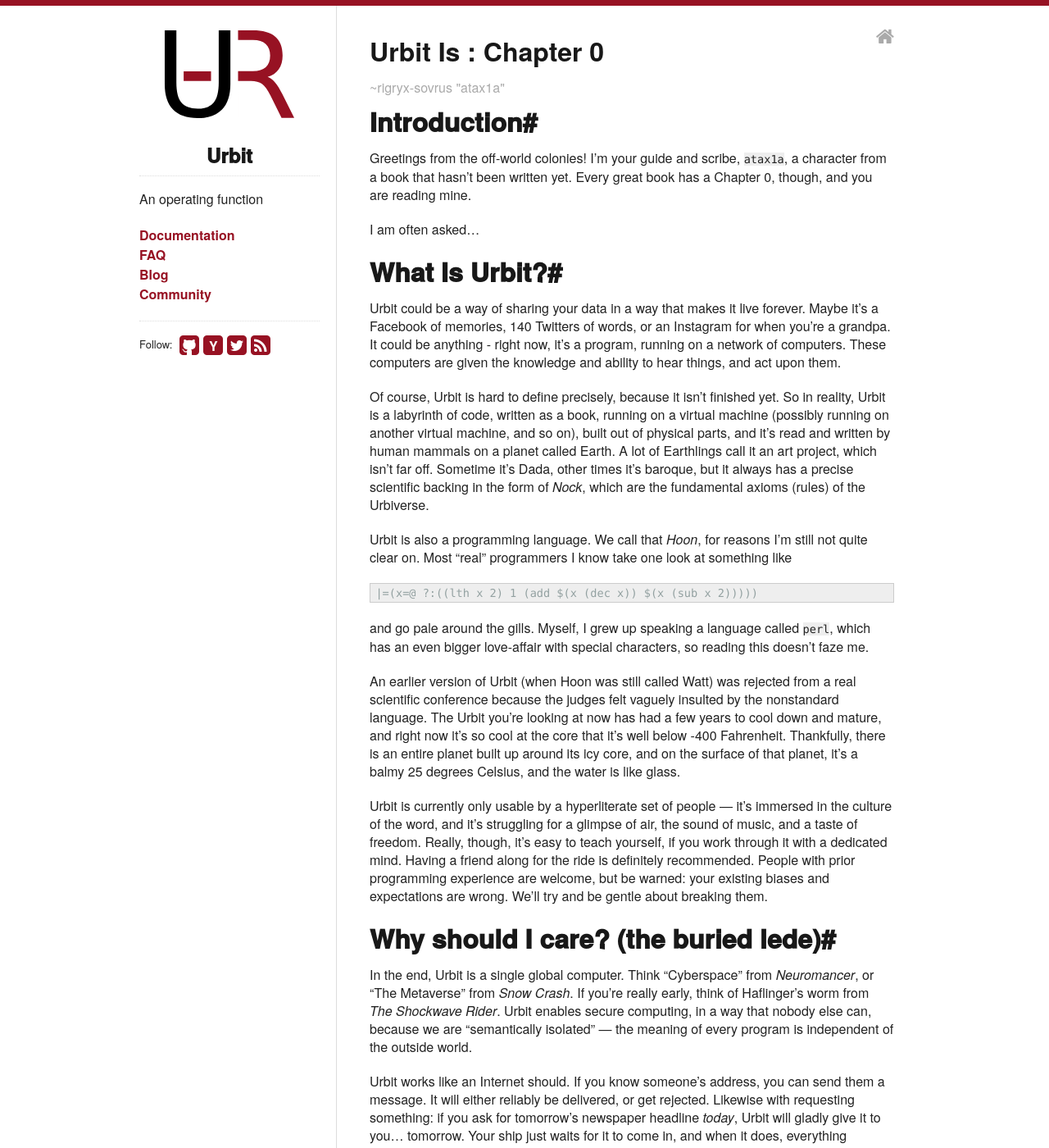
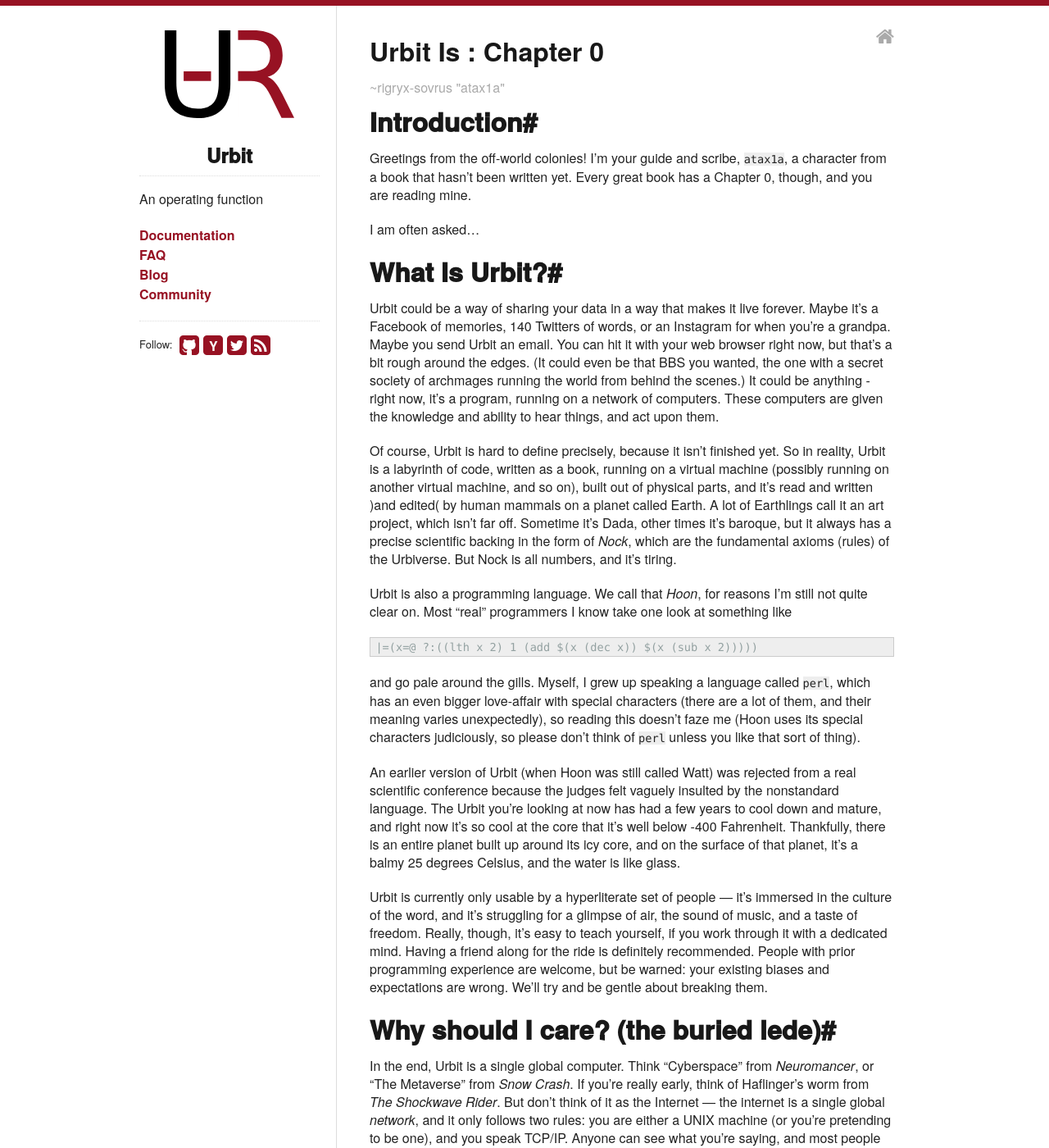
Before and after one commit to urbit/old-urbit.org, a Jekyll site: the page built from _posts/blog/2013-12-15-urbit-ch0.markdown, in a window 1280 px wide and 1400 px high. Shown: the whole window at 82% size. Built offline with Jekyll 4.4.1, drawn with Linux system fonts in a browser that asks for light colours; some of the changed text lies outside the part shown.

Commit message:
It isn't the 15th yet...

```diff
--- a/_posts/blog/2013-12-15-urbit-ch0.markdown
+++ b/_posts/blog/2013-12-15-urbit-ch0.markdown
@@ -17,19 +17,23 @@
 
 Urbit could be a way of sharing your data in a way that makes it live
 forever. Maybe it's a Facebook of memories, 140 Twitters of words, or an
-Instagram for when you're a grandpa. It could be anything - right now,
-it's a program, running on a network of computers. These computers are
-given the knowledge and ability to hear things, and act upon them.
+Instagram for when you're a grandpa. Maybe you send Urbit an email. You
+can hit it with your web browser right now, but that's a bit rough
+around the edges. (It could even be that BBS you wanted, the one with a
+secret society of archmages running the world from behind the scenes.)
+It could be anything - right now, it's a program, running on a network
+of computers. These computers are given the knowledge and ability to
+hear things, and act upon them.
 
-Of course, Urbit is hard to define precisely, because it isn't
-finished yet. So in reality, Urbit is a labyrinth of code, written as
-a book, running on a virtual machine (possibly running on another
-virtual machine, and so on), built out of physical parts, and it's
-read and written by human mammals on a planet called Earth. A lot of
+Of course, Urbit is hard to define precisely, because it isn't finished
+yet. So in reality, Urbit is a labyrinth of code, written as a book,
+running on a virtual machine (possibly running on another virtual
+machine, and so on), built out of physical parts, and it's read and
+written )and edited( by human mammals on a planet called Earth. A lot of
 Earthlings call it an art project, which isn't far off. Sometime it's
 Dada, other times it's baroque, but it always has a precise scientific
-backing in the form of *Nock*, which are the fundamental axioms
-(rules) of the Urbiverse.
+backing in the form of *Nock*, which are the fundamental axioms (rules)
+of the Urbiverse. But Nock is all numbers, and it's tiring.
 
 Urbit is also a programming language. We call that *Hoon*, for reasons
 I'm still not quite clear on. Most "real" programmers I know take one
@@ -39,7 +43,10 @@
 
 and go pale around the gills. Myself, I grew up speaking a language
 called `perl`, which has an even bigger love-affair with special
-characters, so reading this doesn't faze me.
+characters (there are a lot of them, and their meaning varies
+unexpectedly), so reading this doesn't faze me (Hoon uses its special
+characters judiciously, so please don't think of `perl` unless you like
+that sort of thing).
 
 An earlier version of Urbit (when Hoon was still called Watt) was
 rejected from a real scientific conference because the judges felt
@@ -63,10 +70,18 @@
 
 In the end, Urbit is a single global computer. Think "Cyberspace" from
 _Neuromancer_, or "The Metaverse" from _Snow Crash_. If you're really
-early, think of Haflinger's worm from _The Shockwave Rider_. Urbit
-enables secure computing, in a way that nobody else can, because we
-are "semantically isolated" --- the meaning of every program is
-independent of the outside world.
+early, think of Haflinger's worm from _The Shockwave Rider_. But don't
+think of it as the Internet --- the internet is a single global
+_network_, and it only follows two rules: you are either a UNIX machine
+(or you're pretending to be one), and you speak TCP/IP. Anyone can see
+what you're saying, and most people can understand it. There are gaps in
+the network, too: _The Great Firewall Of China_, anyone? "Encryption",
+or as I might call it, _privacy_, is an afterthought, and people who
+Never Say Anything can read a lot of supposedly "private" things, just
+by doing the right math. *Urbit isn't like that*. It enables secure,
+private, computing, in a way that nobody else can, because it is
+"semantically isolated" --- the meaning of the Urbit program is
+independent of the outside world (in this case, the Internet).
 
 Urbit works like an Internet should. If you know someone's address,
 you can send them a message. It will either reliably be delivered, or
@@ -95,13 +110,25 @@
 In short, we use weird words to force a change in how our technology
 is perceived. Without that, readers are likely to gloss over important
 details, thinking that they understand more than they really do. It's
-why we redefine everything, change the pronunciaton of the symbols
+why we redefine everything, change the pronunciation of the symbols
 you're used to, and even have our own number system. Count with me:
 
-    ~zod ~nec ~bud ~wes ~sev ~per ~sut ~let ~ful ~pen
+    ~zod 0   (also 'yes')
+    ~nec 1   (no)
+    ~bud 2
+    ~wes 3
+    ~sev 4
+    ~per 5
+    ~sut 6
+    ~let 7
+    ~ful 8
+    ~pen 9
+
+Saying them out loud helps. You and your friend can agree on the
+pronunciation.
 
 #Introductions#
 
 You can get in touch with me on Urbit, of course. Join up to `:chat`
 and use `=` to see who's in the room. On the old internet, I go by
-many names, but on this one I try to stick with `~rigryx-sovrus`.
+many names, but on this one I try to stick with `~hatteb-mitlyd`.
```
